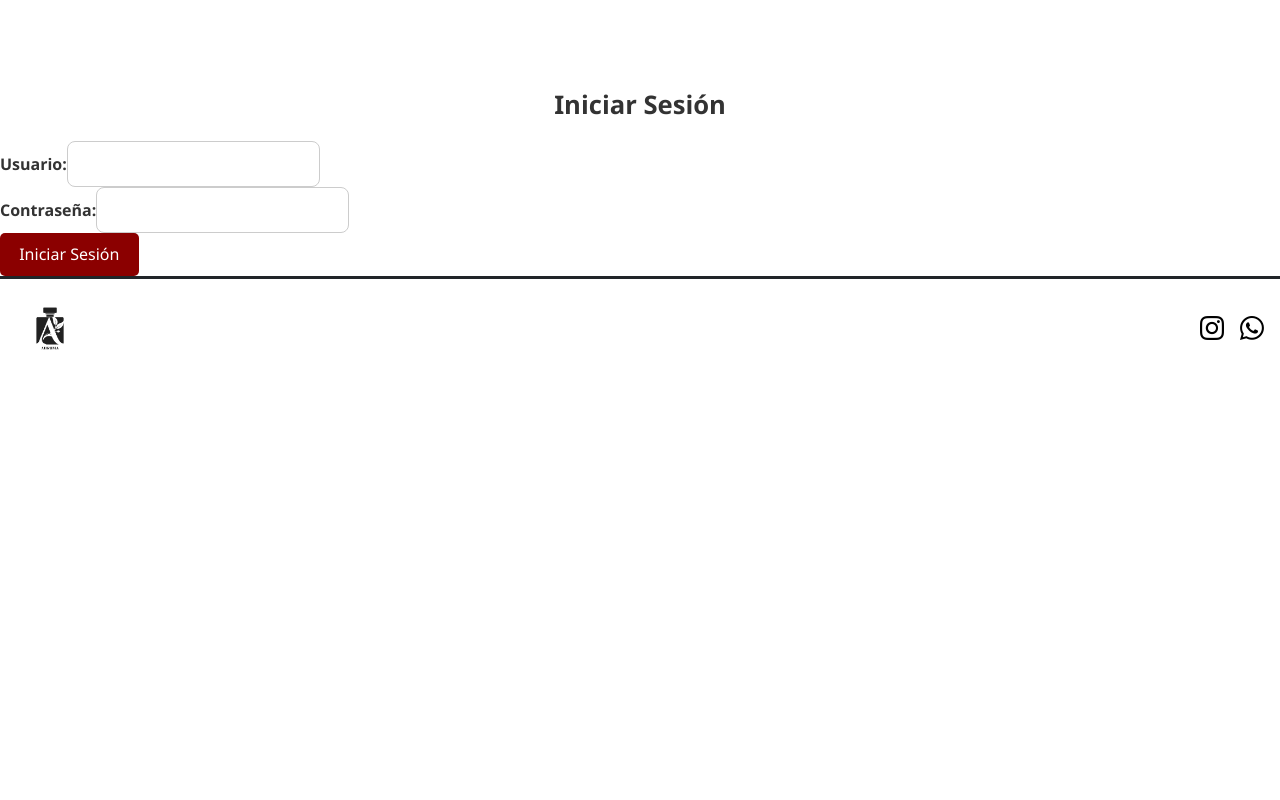
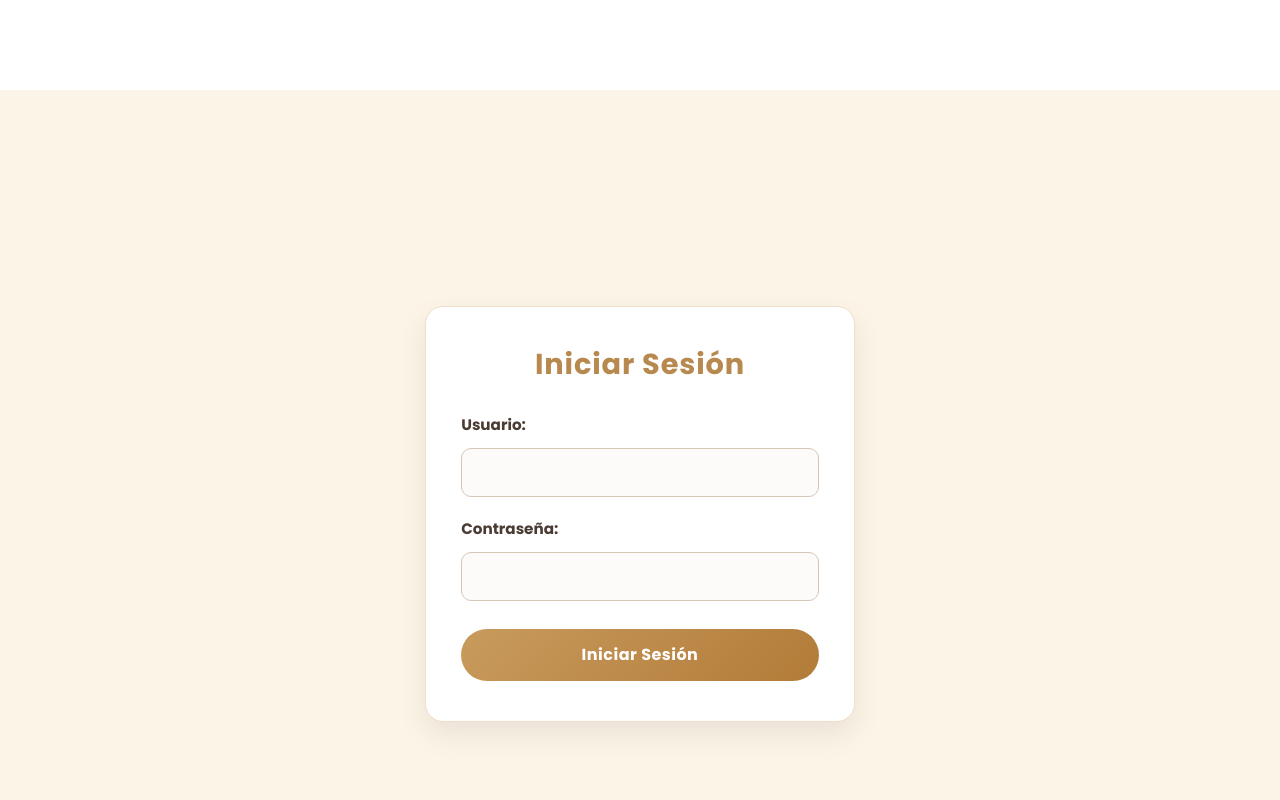
Before and after one commit to seba85valle/Auruma-React, a React (Vite) app: page /admin in a window 1280 px wide. Shown: the top 800 px of the page. Built offline with nearby package versions, Linux system fonts and the light colour scheme.

Commit message:
Update Login.jsx

```diff
--- a/src/components/Login/Login.jsx
+++ b/src/components/Login/Login.jsx
@@ -1,10 +1,11 @@
 import { useState } from "react";
 import { useAuthContext } from "../../context/AuthContext/useAuthContext";
 import { useNavigate, Navigate } from "react-router-dom";
+import "./Login.css";
 
 export const Login = () => {
-    const [useForm, setUseForm] = useState({name: '', password: ''});
-    const {user, login} = useAuthContext();
+  const [form, setForm] = useState({ name: "", password: "" });
+  const { user, login } = useAuthContext();
 
   const navigate = useNavigate();
 
@@ -13,34 +14,51 @@ export const Login = () => {
   }
 
   const handleChange = (e) => {
-        const {name, value} = e.target;
-        setUseForm({...useForm, [name]: value});
-    }
+    const { name, value } = e.target;
+    setForm({ ...form, [name]: value });
+  };
 
   const handleSubmit = (e) => {
     e.preventDefault();
-        const success = login(useForm.name, useForm.password);
+    const success = login(form.name, form.password);
 
     if (success) {
       navigate("/admin/alta-productos");
     } else {
       alert("Credenciales incorrectas");
-            setUseForm({name: '', password: ''});
+      setForm({ name: "", password: "" });
     }
-    }
+  };
 
   return (
-        <form onSubmit={handleSubmit}>
+    <div className="login-container">
+      <form className="login-card" onSubmit={handleSubmit}>
         <h2>Iniciar Sesión</h2>
-            <div>
-                <label>Usuario:</label>
-                <input type="text" value={useForm.name} onChange={handleChange} name="name" />
+
+        <div className="login-field">
+          <label htmlFor="login-name">Usuario:</label>
+          <input
+            id="login-name"
+            type="text"
+            name="name"
+            value={form.name}
+            onChange={handleChange}
+          />
         </div>
-            <div>
-                <label>Contraseña:</label>
-                <input type="password" value={useForm.password} onChange={handleChange} name="password" />
+
+        <div className="login-field">
+          <label htmlFor="login-password">Contraseña:</label>
+          <input
+            id="login-password"
+            type="password"
+            name="password"
+            value={form.password}
+            onChange={handleChange}
+          />
         </div>
+
         <button type="submit">Iniciar Sesión</button>
       </form>
+    </div>
   );
 };
```
Lines whose indentation alone changed are shown as unchanged.
